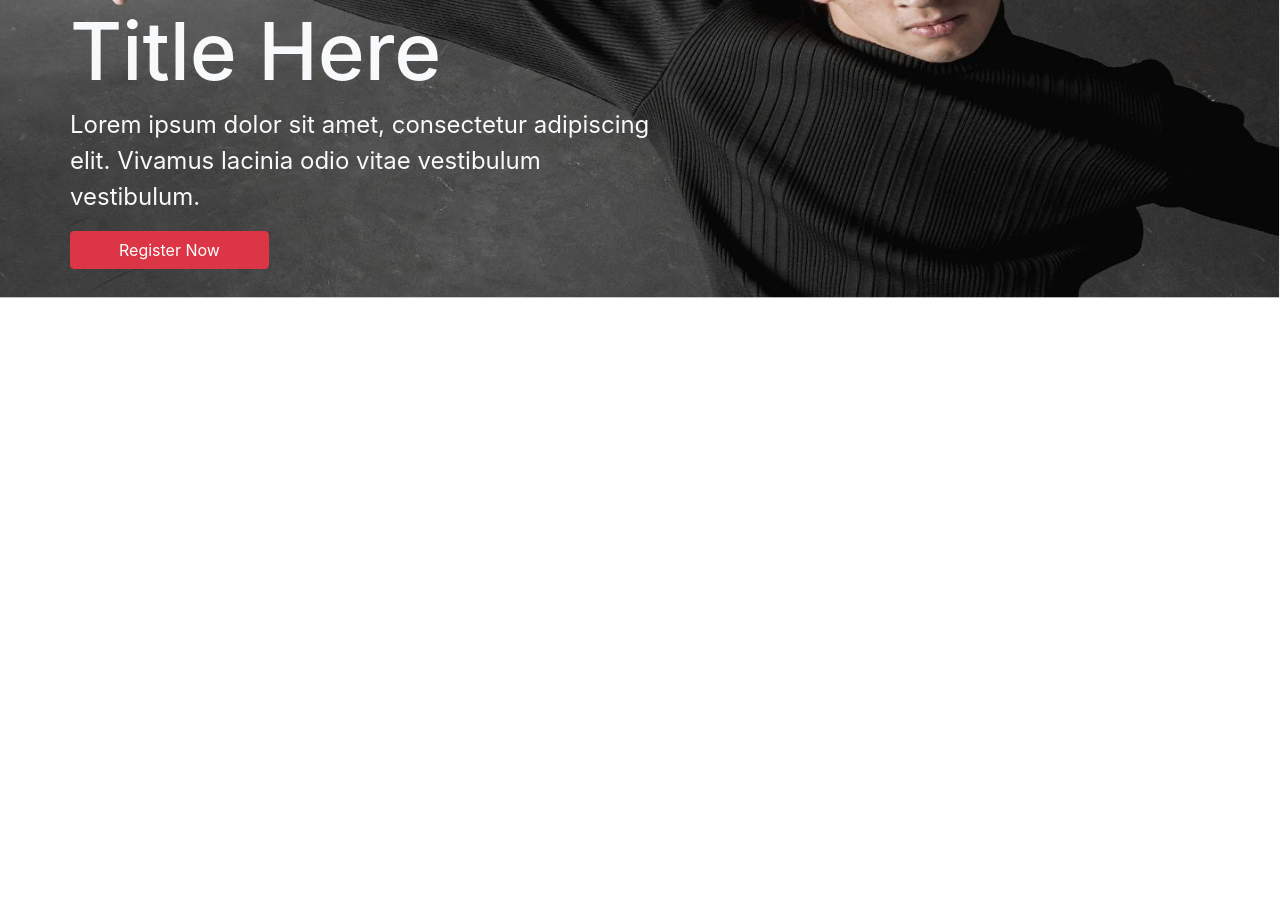
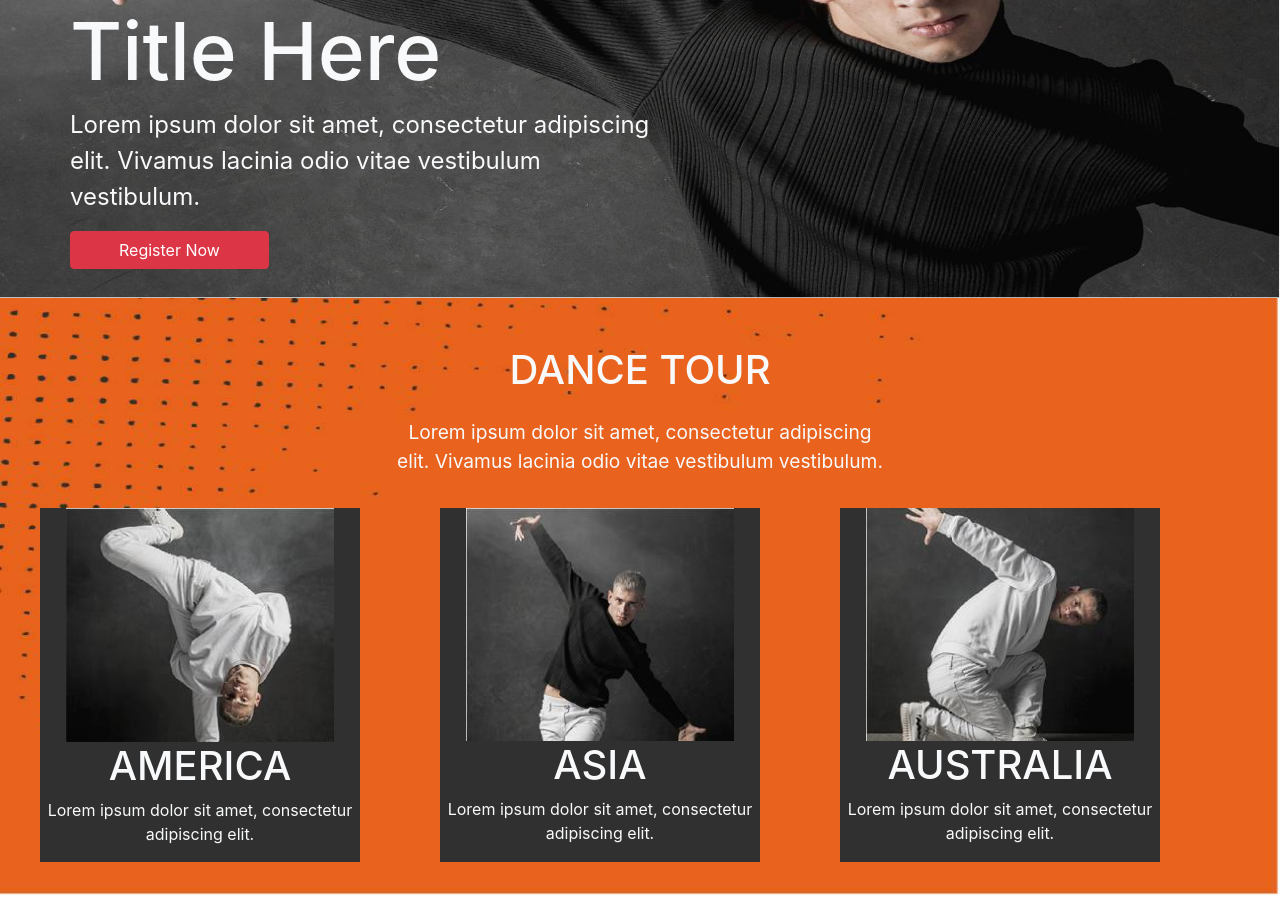
Before and after one commit to Jensonjebaraj/githubemc1, a plain HTML site: page practice/index.html in a window 1280 px wide. Shown: the part 260-1158 px from the top of the page. Before the commit the page ends 800 px from the top, so only its background shows below. Drawn offline with nearby package versions, Linux system fonts and the light colour scheme.

Commit message:
page-2 created

```diff
--- a/practice/assets/css/style.css
+++ b/practice/assets/css/style.css
@@ -36,6 +36,28 @@ nav li:hover{
     font-size: 1.5rem;
 }
 
+.sec-2{
+    background-image: url(../../assets/images/sec-2\ bg.jpg);
+    height: 600px;
+    width: 100%;
+    background-size: cover;
+    background-size: 100% 100%;
+}
+
+.sec-2-bg-2{
+    background-color: #303030;
+    margin: 0px 40px 0px 40px;
+}
+
+.sec-2-img{
+    width: 268px;
+}
+
+.sec-2-p{
+    width: 500px;
+    font-size: 1.2em;
+}
+
 @media (max-width:576px){
     .sec-1{
         height: 300px;
@@ -51,4 +73,7 @@ nav li:hover{
     .sec-1 p{
         font-size: 1rem;
     }
+    .sec-2-bg-2{
+        margin: 0px;
+    }
 }
--- a/practice/index.html
+++ b/practice/index.html
@@ -60,7 +60,51 @@
             <button class="btn btn-danger px-5">Register Now</button>
           </div>
         </div>
+      </div>
 
+
+
+
+
+
+
+
+      <!--section-2-->
+
+      <div class="container-fluid pt-5 text-center text-light sec-2">
+        <h1>DANCE TOUR</h1>
+        <p class="sec-2-p py-3 mx-auto">Lorem ipsum dolor sit amet, consectetur adipiscing elit. Vivamus lacinia odio vitae vestibulum vestibulum. </p>
+        <div class="row">
+          <div class="col-sm-3 px-0 sec-2-bg-2">
+            <img src="assets/images/sec-2 img-1.jpg" class="sec-2-img" alt="dancer img">
+            <h1>AMERICA</h1>
+            <P>Lorem ipsum dolor sit amet, consectetur adipiscing elit.</P>
+          </div>
+          <div class="col-sm-3 px-0 sec-2-bg-2">
+            <img src="assets/images/sec-2 img-2.jpg" class="sec-2-img" alt="dancer img">
+            <h1>ASIA</h1>
+            <p>Lorem ipsum dolor sit amet, consectetur adipiscing elit.</p>
+          </div>
+          <div class="col-sm-3 px-0 sec-2-bg-2">
+            <img src="assets/images/sec-2 img-3.jpg" class="sec-2-img" alt="dancer img">
+            <h1>AUSTRALIA</h1>
+            <p>Lorem ipsum dolor sit amet, consectetur adipiscing elit.</p>
+          </div>
+        </div>
       </div>
+
+
+
+
+      <!--section-3-->
+
+
+
+
+
+
+
+
+
 </body>
 </html>
```
Also changed, not shown: practice/assets/images/sec-2 bg.jpg (added), practice/assets/images/sec-2 img-1.jpg (added), practice/assets/images/sec-2 img-2.jpg (added), practice/assets/images/sec-2 img-3.jpg (added).
